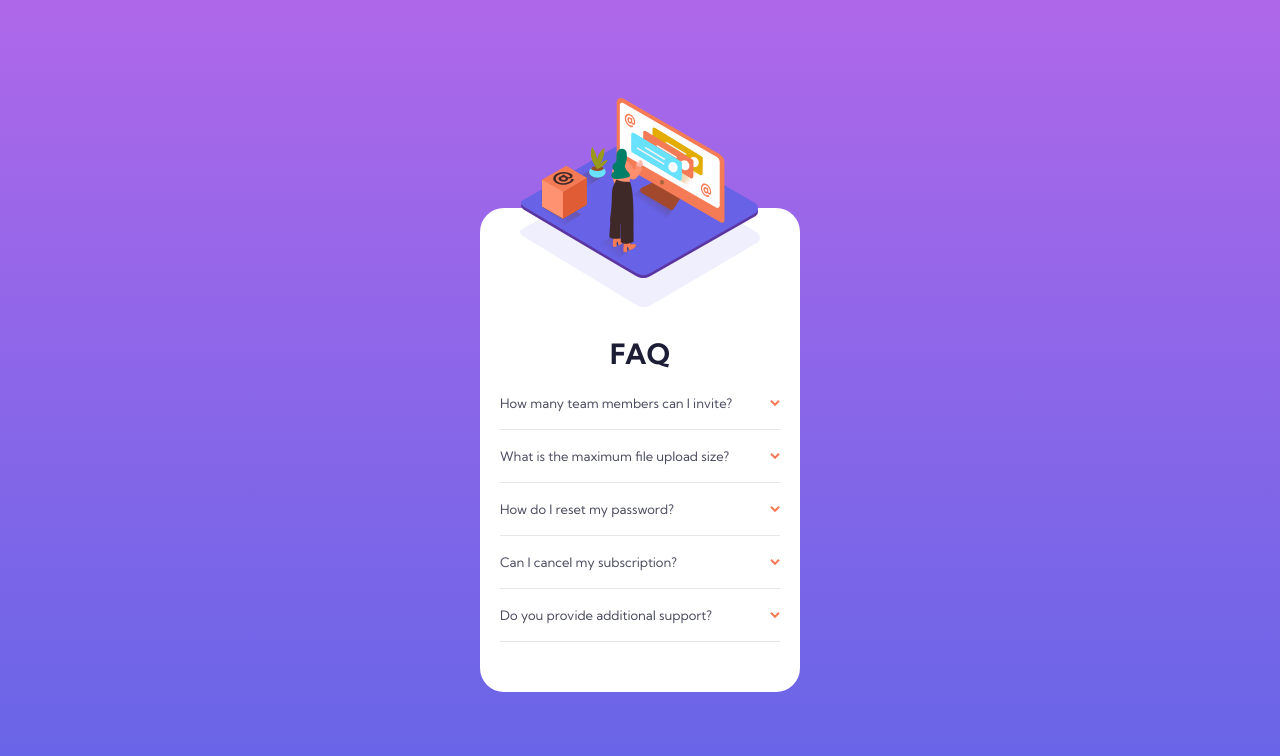
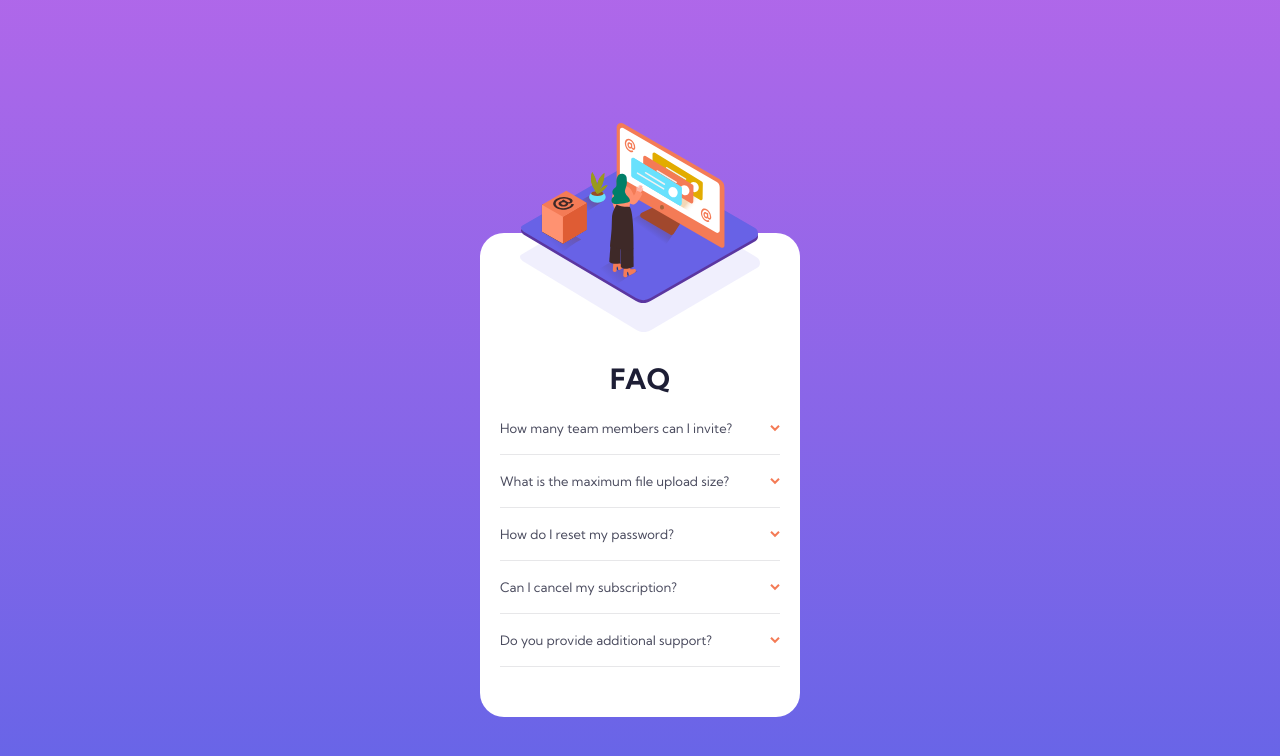
Before and after one commit to EzequiasVaz/Challenge-FAQAccordion, a Next.js app: page / in a window 1280 px wide. Shown: the top 756 px of the page. Built offline with nearby package versions, Linux system fonts and the light colour scheme.

Commit message:
top padding fixed

```diff
--- a/components/FAQAccordion/style.ts
+++ b/components/FAQAccordion/style.ts
@@ -8,7 +8,6 @@ export const FAQContainer = styled('section', {
     px: '20px',
     paddingTop: '128px',
     paddingBottom: '$4',
-    mt: '100px', //after make accordion, check this again to set a new margin top, of course if needed
     maxWidth: '320px',
     maxHeight: 'fit-content',
     borderRadius: '24px',
--- a/styles/global.ts
+++ b/styles/global.ts
@@ -7,6 +7,7 @@ export const globalStyles = globalCss({
         display: 'flex',
         alignItems: 'center',
         justifyContent: 'center',
-        linearGradient: '0deg, $SoftBlue 0%, $SoftViolet 100%'
+        linearGradient: '0deg, $SoftBlue 0%, $SoftViolet 100%',
+        paddingTop: '150px'
     }
 })
```
